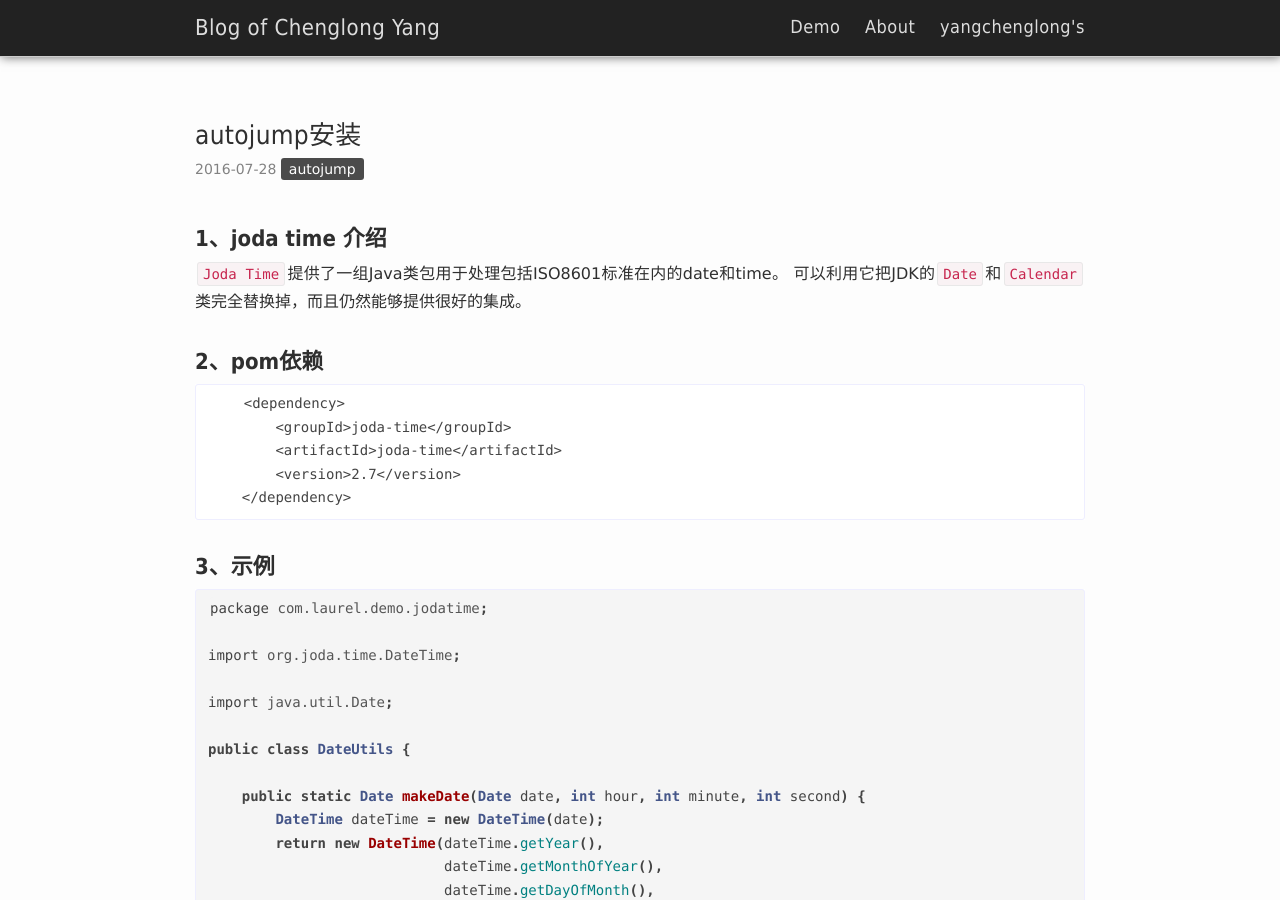
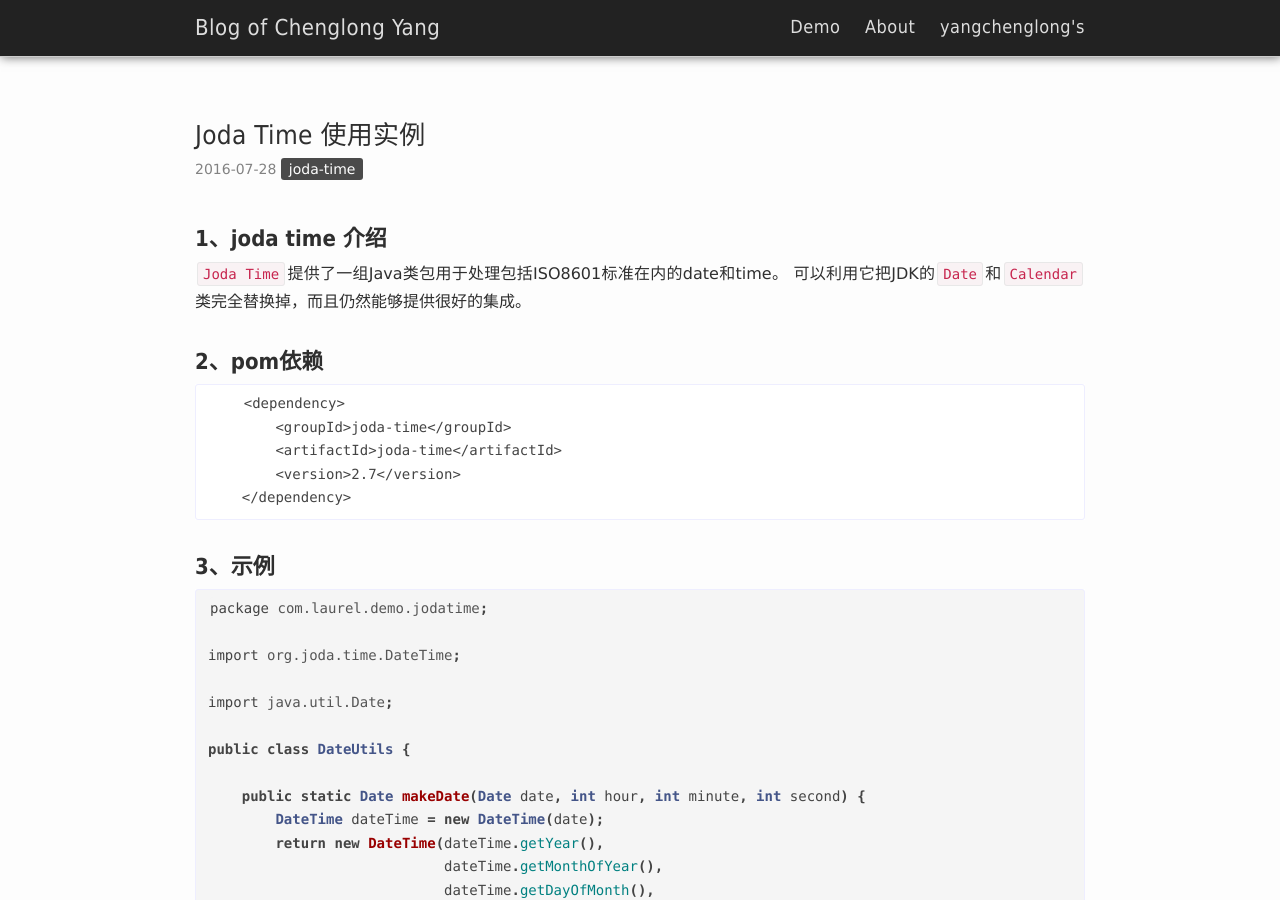
Before and after one commit to laurelyoung/laurelyoung.github.io, a Jekyll site: the page built from _posts/2016-07-28-Joda Time 使用实例.md, in a window 1280 px wide and 900 px high. Built offline with Jekyll 4.4.1, drawn with Linux system fonts in a browser that asks for light colours; comment, search, counter and statistics services are not loaded.

Commit message:
fix joda time

```diff
--- a/_posts/2016-07-28-Joda Time 使用实例.md
+++ b/_posts/2016-07-28-Joda Time 使用实例.md
@@ -1,8 +1,8 @@
 ---
 layout: post
-title: autojump安装
-tags: [autojump]
-categories: [autojump]
+title: Joda Time 使用实例
+tags: [joda-time]
+categories: [joda-time]
 ---
 
 
```
